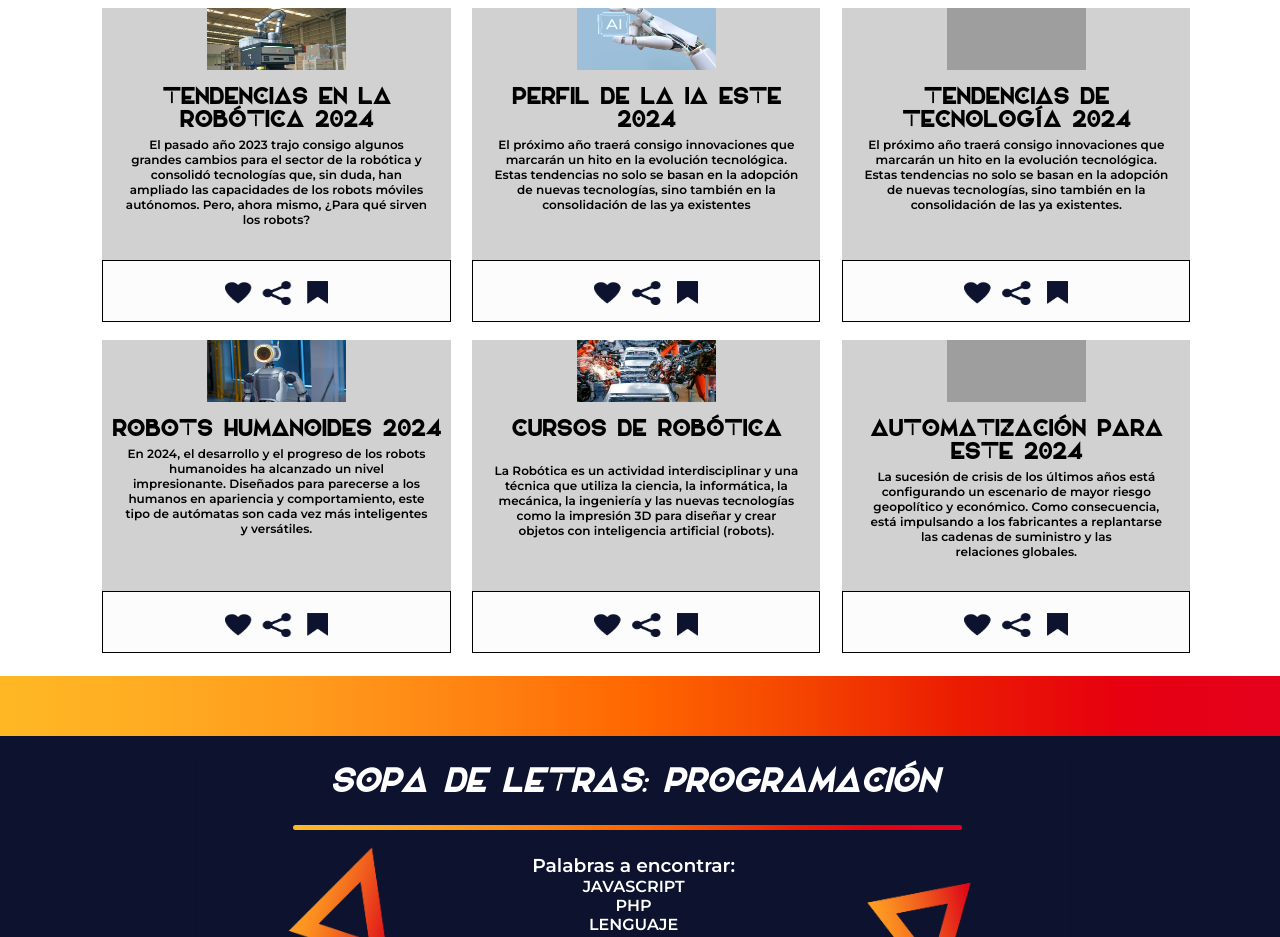
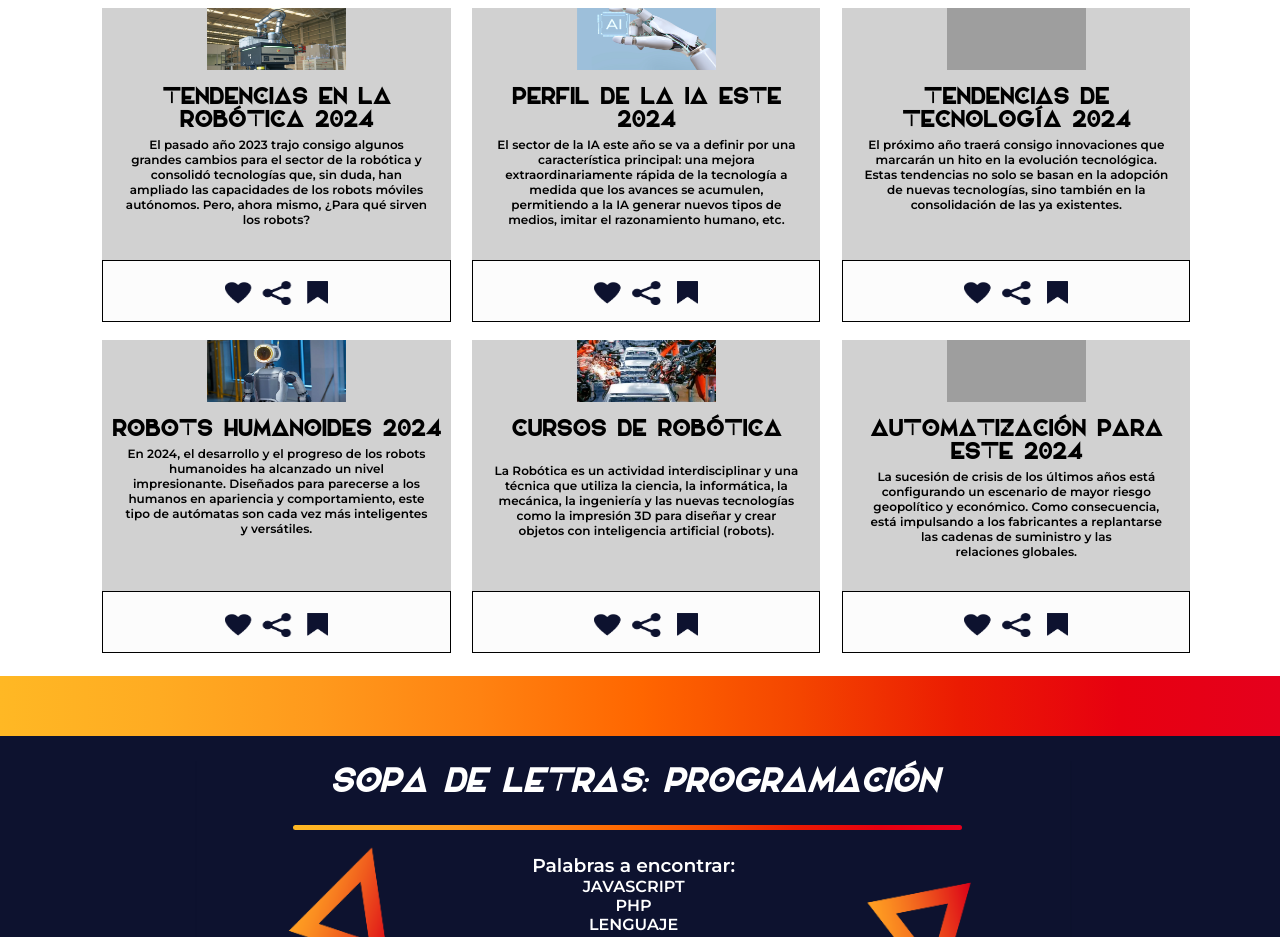
Before and after one commit to Samm2630/lab-responsive-web, a plain HTML site: page articulos.html in a window 1280 px wide. Shown: the part 1200-2137 px from the top of the page. Drawn offline with Linux system fonts and the light colour scheme; grey boxes are pictures that could not be loaded.

Commit message:
articulos.html

```diff
--- a/articulos.html
+++ b/articulos.html
@@ -58,7 +58,7 @@
                 <div class="article_arriba"><img src="7@2x.png" alt="" class="article_arriba_img"></div>
                 <div class="article_text">
                     <h2 class="titulo">PERFIL DE LA IA ESTE 2024</h2>
-                    <p>El próximo año traerá consigo innovaciones que marcarán un hito en la evolución tecnológica. Estas tendencias no solo se basan en la adopción de nuevas tecnologías, sino también en la consolidación de las ya existentes</p>
+                    <p>El sector de la IA este año se va a definir por una característica principal: una mejora extraordinariamente rápida de la tecnología a medida que los avances se acumulen, permitiendo a la IA generar nuevos tipos de medios, imitar el razonamiento humano, etc.</p>
                 </div>
                 <div class="article_abajo"><img src="Recurso 72@2x.png" alt="" class="article_abajo_img"></div>
             </div>
```
